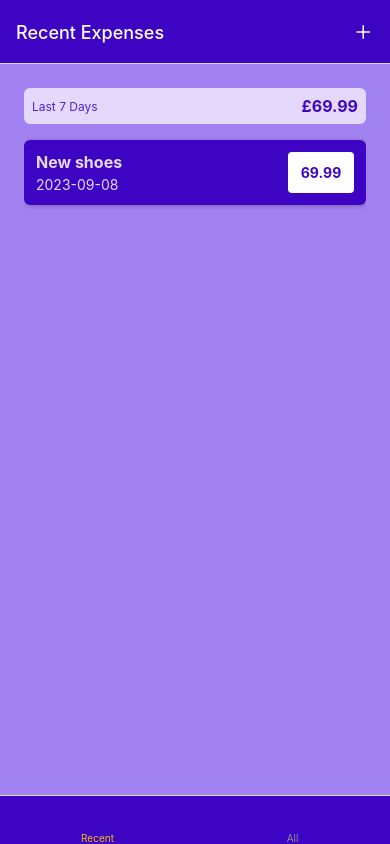
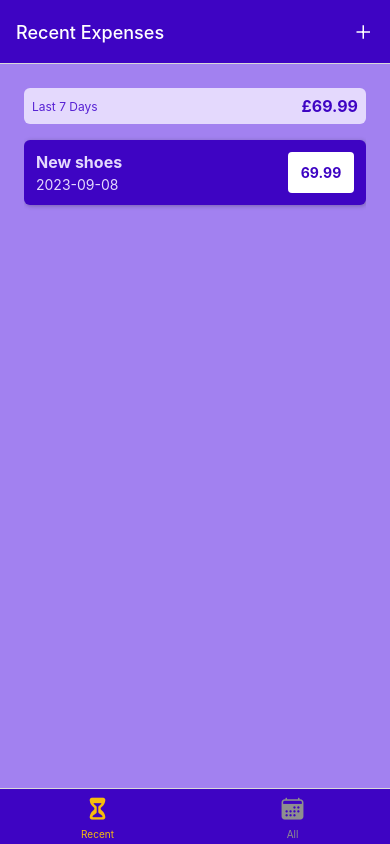
Before and after one commit to jvckmorvn/pennywise, a React Native app: screen / in a window 390 px wide. Built offline with nearby package versions, Linux system fonts and the light colour scheme.

Commit message:
tab bar style

```diff
--- a/App.js
+++ b/App.js
@@ -15,10 +15,6 @@ const Stack = createNativeStackNavigator();
 const BottomTabs = createBottomTabNavigator();
 
 function ExpensesOverview() {
-  // function iconButtonPressHandler() {
-  //   navigation.navigate('ManageExpense');
-  // }
-
   return (
     <BottomTabs.Navigator
       screenOptions={({ navigation }) => ({
@@ -28,7 +24,9 @@ function ExpensesOverview() {
         headerTintColor: 'white',
         tabBarStyle:
         {
-        backgroundColor: GlobalStyles.colours.primary500
+        backgroundColor: GlobalStyles.colours.primary500,
+        paddingBottom: 4,
+        height: 56
         },
         tabBarActiveTintColor: GlobalStyles.colours.accent500,
         headerRight: ({tintColor}) => <IconButton icon='add' size={24} colour={tintColor} onPress={() => navigation.navigate('ManageExpense')}/>
@@ -40,9 +38,9 @@ function ExpensesOverview() {
         options={{
           title: 'Recent Expenses',
           tabBarLabel: 'Recent',
-          tabBarIcon: ({colour, size}) => {
-            <Ionicons name='hourglass' size={size} color={colour}/>
-          }
+          tabBarIcon: ({ color, size }) => (
+            <Ionicons name="hourglass" size={size} color={color} />
+          ),
         }}
       />
       <BottomTabs.Screen
@@ -51,9 +49,9 @@ function ExpensesOverview() {
         options={{
           title: 'All Expenses',
           tabBarLabel: 'All',
-          tabBarIcon: ({colour, size}) => {
-            <Ionicons name='calendar' size={size} color={colour}/>
-          }
+          tabBarIcon: ({ color, size }) => (
+            <Ionicons name="calendar" size={size} color={color}/>
+          ),
         }}
       />
     </BottomTabs.Navigator>
--- a/package.json
+++ b/package.json
@@ -12,6 +12,7 @@
     "@react-navigation/bottom-tabs": "^6.5.8",
     "@react-navigation/native": "^6.1.7",
     "@react-navigation/native-stack": "^6.9.13",
+    "axios": "^1.5.0",
     "expo": "~49.0.8",
     "expo-status-bar": "~1.6.0",
     "react": "18.2.0",
--- /dev/null
+++ b/util/https.js
@@ -0,0 +1,5 @@
+import axios from "axios";
+
+function storeExpense(expenseData) {
+  axios.post('https://pennywise-7c5f6-default-rtdb.europe-west1.firebasedatabase.app/expenses.json', expenseData)
+}
```
Also changed, not shown: 1 other file (tests, documents, lock files or other folders).
